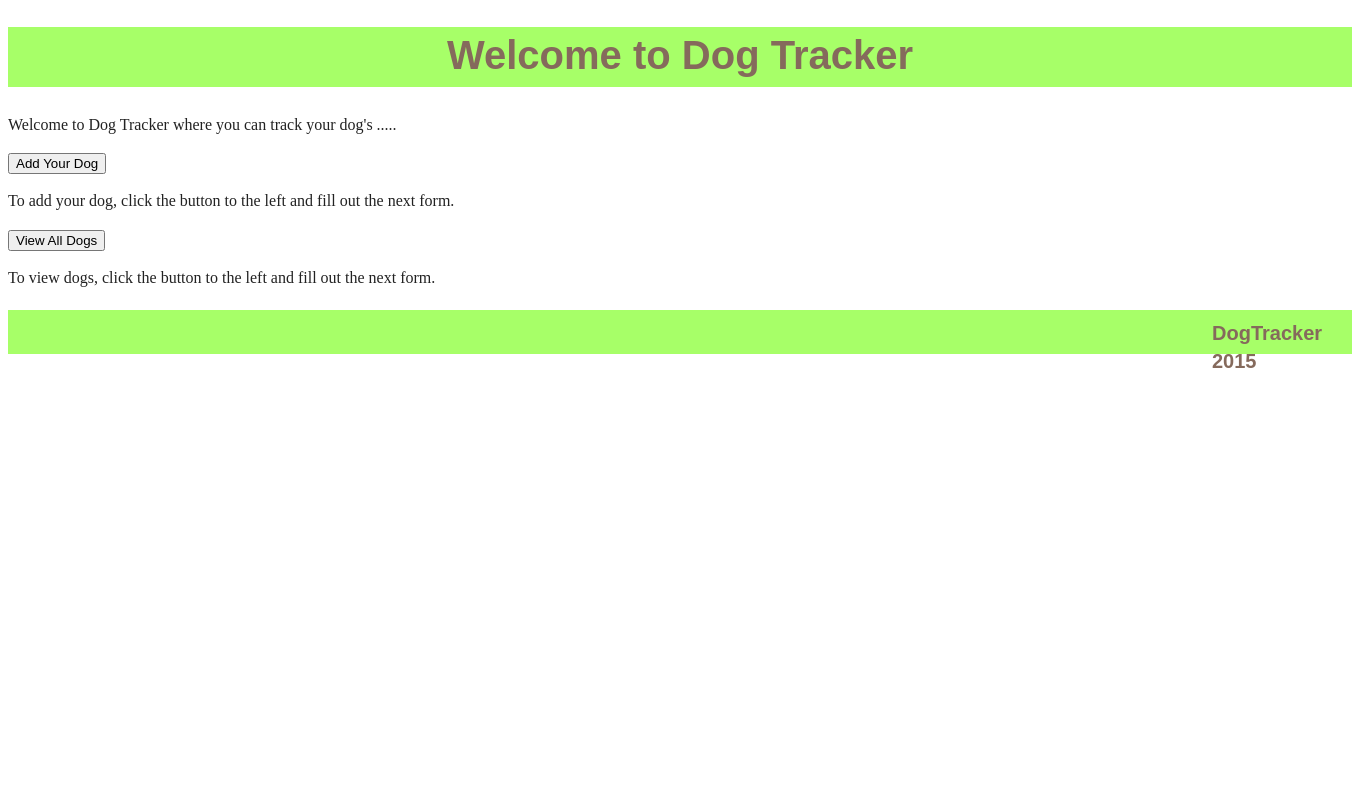
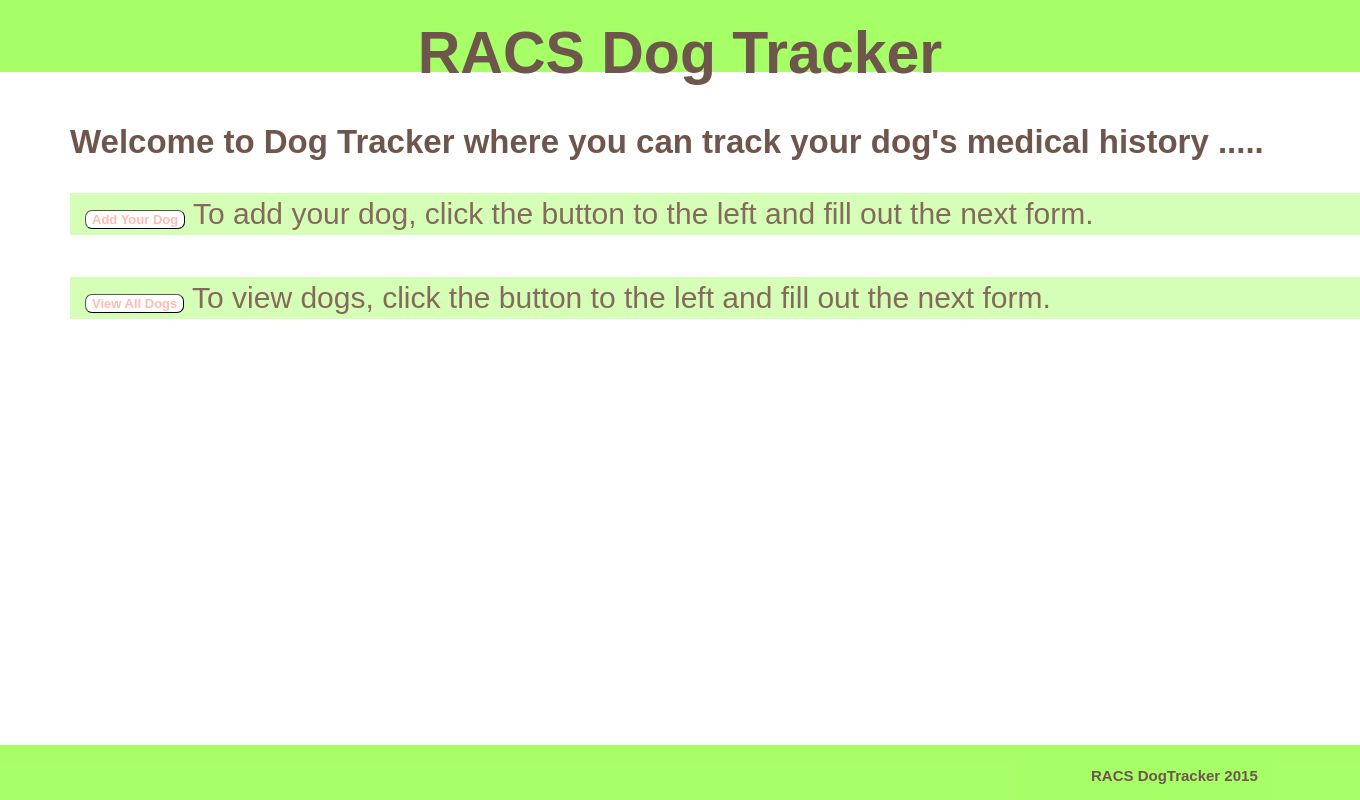
Before and after one commit to jpassios/dog-tracker-jquery, a PHP site: page / in a window 1360 px wide. Run offline with PHP 8.4, Linux system fonts and the light colour scheme.

Commit message:
Updated Styles on homepage

```diff
--- a/css/main.css
+++ b/css/main.css
@@ -12,6 +12,11 @@ html {
     color: #222;
     font-size: 1em;
     line-height: 1.4;
+}
+
+body {
+    padding: 0;
+    margin: 0;
 }
 
 /*
@@ -96,34 +101,98 @@ h1{
     text-align: center;
 }
 
+#hdr {
+    position: absolute;
+    top:0px;
+    width: 100%;
+    height: 100px;
+}
+
 .header{
     background-color: rgba(121, 255, 24, 0.65);
-    font-family: sans-serif;
-    color: #856a5c;
+    font-family: fantasy;
+    color: #6f564c;
     height:60px;
-    /*padding-top:7px;*/
-    font-size:40px;
+    margin: 0;
+    padding: 12px 0px 0px 0px;
+    font-size:59px;
+}
+#pageDescription{
+    color: #6f564c;
+    margin-left: 70px;
+    margin-top: 20px;
+    font-family: fantasy;
+    font-size:22px;
+    padding: 72px 0px 0px 0px;
+
+
+}
+#body-content {
+    color: #6f564c;
+    margin-left: 55px;
+    font-family: fantasy;
 }
 
-.footer{
+.inLineBlockTop{
+    background-color: rgba(121, 255, 24, 0.31);
+    font-family: fantasy;
+    font-size:30px;
+    color: #856a5c;
+    padding-left: 15px;
+    margin-bottom: 42px;
+}
+.inLineBlockBottm{
+    background-color: rgba(121, 255, 24, 0.31);
+    font-family: fantasy;
+    font-size:30px;
+    color: #856a5c;
+    padding-left: 15px;
+}
+
+#addDog{
+    font-family: sans-serif;
+    font-weight: bold;
+    color: rgba(255, 88, 69, 0.41);
+    background-color:white;
+    font-size: 13px;
+    border-radius: 7px;
+    border-width: 1px;
+
+}
+#viewDog{
+    font-family: sans-serif;
+    font-weight: bold;
+    color: rgba(255, 88, 69, 0.41);
+    background-color:white;
+    font-size: 13px;
+    border-radius: 7px;
+    border-width: 1px;
+
+
+}
+#footer {
+    position: absolute;
+    bottom: 0px;
+    width: 100%;
+}
+
+#ftr{
     background-color: rgba(121, 255, 24, 0.65);
     font-family: sans-serif;
-    color: #856a5c;
+    color: #6f564c;
     height:35px;
-    font-size:20px;
-    padding-left:1204px;
-    padding-top:9px;
+    font-size:15px;
+    padding: 20px 0px 0px 1091px;
+    margin: 0px;
 }
 
-.hdr {
+#body-content {
     position: absolute;
-    top:0px;
+    width: 100%;
+    top: 100px;
 }
 
-.ftr {
-    position: absolute;
-    botton:0px;
-}
+
 /* ==========================================================================
    Helper classes
    ========================================================================== */
--- a/home.html
+++ b/home.html
@@ -13,24 +13,30 @@
         <!--[if lt IE 8]>
             <p class="browserupgrade">You are using an <strong>outdated</strong> browser. Please <a href="http://browsehappy.com/">upgrade your browser</a> to improve your experience.</p>
         <![endif]-->
+
+
         <div id="hdr">
-                <h1 class="header">Welcome to Dog Tracker</h1>
-        </div>
-        <p>Welcome to Dog Tracker where you can track your dog's .....</p>
-
-        <div class="inLineBlockTop">
-            <button onclick="addDog()" id=addDog">Add Your Dog</button>
-            <p>To add your dog, click the button to the left and fill out the next form.</p>
+                <h1 class="header">RACS Dog Tracker</h1>
         </div>
 
-        <div>
-            <button onclick="viewDogs()" id=viewDog">View All Dogs</button>
-            <p>To view dogs, click the button to the left and fill out the next form.</p>
+        <div id="pageDescription">
+            <h2>Welcome to Dog Tracker where you can track your dog's medical history .....</h2>
+
+            <div class="inLineBlockTop">
+                <button onclick="addDog()" id="addDog">Add Your Dog</button>
+                <span>To add your dog, click the button to the left and fill out the next form.</span>
+            </div>
+
+            <div class="inLineBlockBottm">
+                <button onclick="viewDogs()" id="viewDog">View All Dogs</button>
+                <span>To view dogs, click the button to the left and fill out the next form.</span>
+            </div>
+
         </div>
 
-        <h3 id="ftr" class="footer">DogTracker 2015</h3>
-        <script src="https://ajax.googleapis.com/ajax/libs/jquery/{{JQUERY_VERSION}}/jquery.min.js"></script>
-        <script>window.jQuery || document.write('<script src="js/vendor/jquery-{{JQUERY_VERSION}}.min.js"><\/script>')</script>
+        <div id="footer">
+            <h3 id="ftr">RACS DogTracker 2015</h3>
+        </div>
         <script src="js/main.js"></script>
 
     </body>
```
Also changed, not shown: 1 other file.
